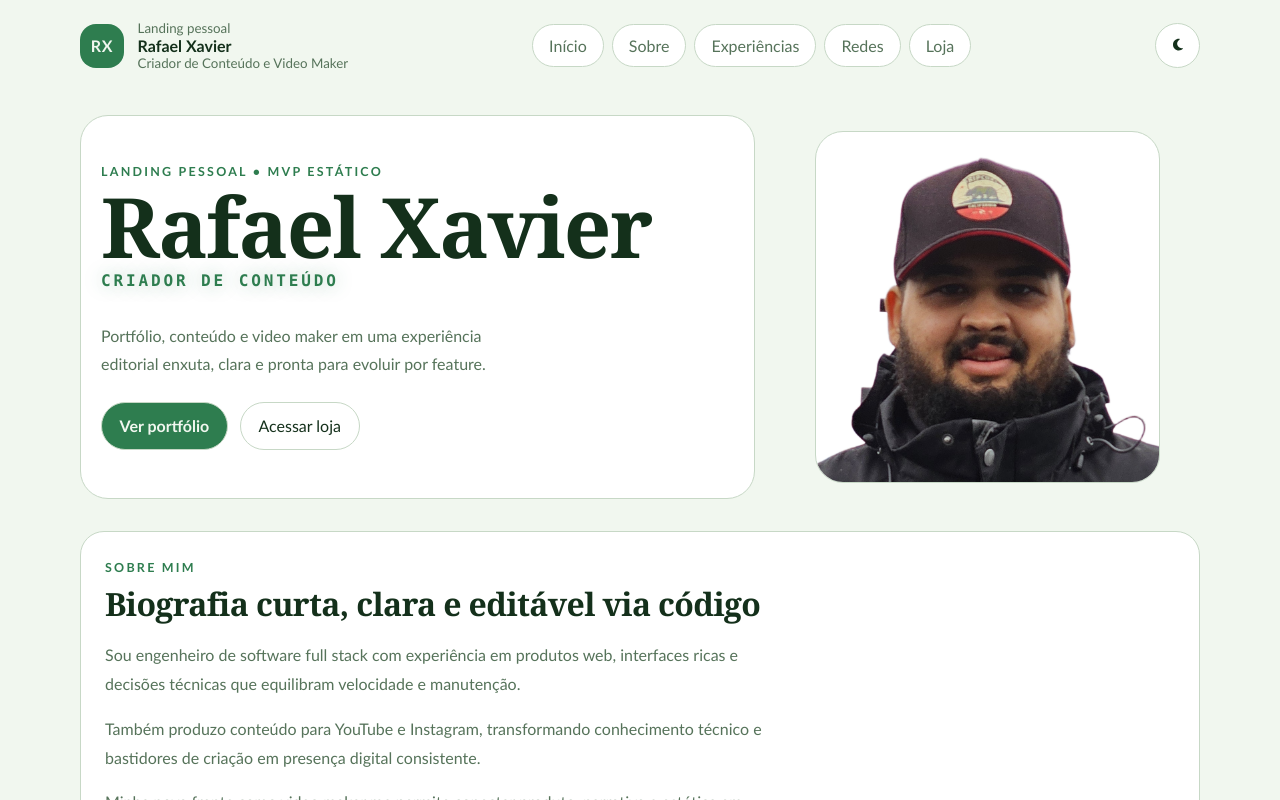
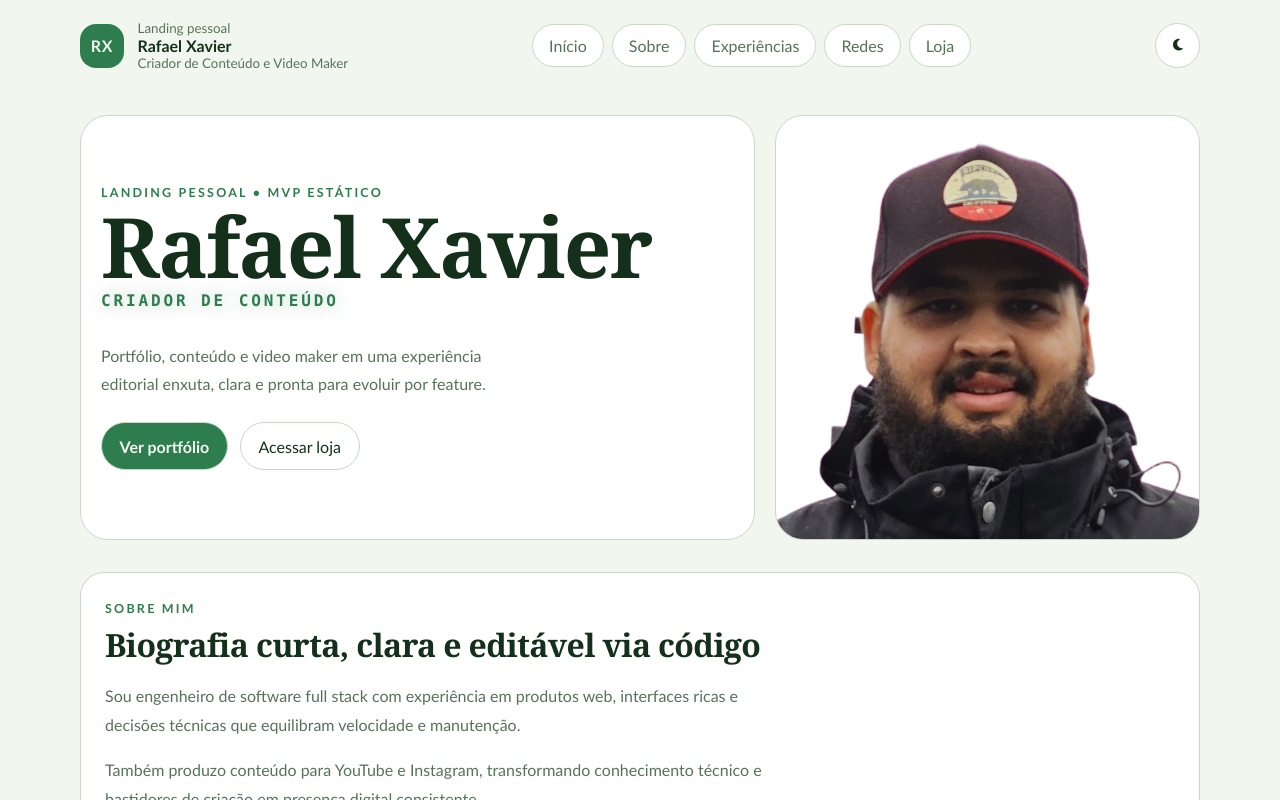
Before and after one commit to rafaasx/xavier, an Angular app in the folder frontend/: page / in a window 1280 px wide. Shown: the top 800 px of the page. Built offline with nearby package versions, Linux system fonts and the light colour scheme.

Commit message:
Ajustado hero image e adicionado efeito fosforo verde

```diff
--- a/frontend/src/app/features/landing/landing-hero.component.scss
+++ b/frontend/src/app/features/landing/landing-hero.component.scss
@@ -15,6 +15,8 @@
   border-radius: 1.75rem;
   background: var(--surface);
   padding: clamp(1.25rem, 2.5vw, 1rem);
+  min-height: 24rem;
+  margin: 0;
 }
 
 .hero__panel {
@@ -27,6 +29,8 @@
   display: grid;
   gap: 0;
   place-items: stretch;
+  align-self: stretch;
+  justify-self: stretch;
   text-align: center;
   padding: 0;
   overflow: hidden;
@@ -36,10 +40,9 @@
   width: 100%;
   height: 100%;
   max-width: none;
-  aspect-ratio: 1 / 1;
   object-fit: cover;
-  object-position: center top;
-  transform: scale(1.2);
+  object-position: center 18%;
+  transform: scale(1.22);
   transform-origin: center center;
 }
 
--- a/frontend/src/styles.scss
+++ b/frontend/src/styles.scss
@@ -31,10 +31,69 @@ html {
 body {
   margin: 0;
   min-height: 100vh;
+  position: relative;
+  isolation: isolate;
+  overflow-x: hidden;
   background: var(--bg);
   color: var(--text);
   font-family: var(--body-font);
   text-rendering: optimizeLegibility;
+}
+
+:root[data-theme='dark'] body::before {
+  content: '';
+  position: fixed;
+  inset: 0;
+  z-index: 0;
+  pointer-events: none;
+  opacity: 0.18;
+  background:
+    radial-gradient(circle at 18% 18%, rgba(127, 214, 139, 0.14), transparent 18%),
+    radial-gradient(circle at 82% 12%, rgba(46, 164, 79, 0.16), transparent 20%),
+    radial-gradient(circle at 50% 80%, rgba(127, 214, 139, 0.08), transparent 24%),
+    repeating-linear-gradient(
+      180deg,
+      rgba(127, 214, 139, 0.025) 0,
+      rgba(127, 214, 139, 0.025) 1px,
+      transparent 1px,
+      transparent 28px
+    ),
+    repeating-linear-gradient(
+      90deg,
+      rgba(127, 214, 139, 0.02) 0,
+      rgba(127, 214, 139, 0.02) 1px,
+      transparent 1px,
+      transparent 34px
+    );
+  background-size: 100% 100%, 100% 100%, 100% 100%, 100% 100%, 100% 100%;
+  mix-blend-mode: screen;
+  filter: blur(1px) saturate(1.15);
+  animation: matrix-drift 36s ease-in-out infinite alternate;
+}
+
+:root[data-theme='dark'] body::after {
+  content: '';
+  position: fixed;
+  inset: 0;
+  z-index: 0;
+  pointer-events: none;
+  opacity: 0.08;
+  background:
+    linear-gradient(180deg, transparent 0%, rgba(127, 214, 139, 0.05) 50%, transparent 100%),
+    repeating-linear-gradient(
+      90deg,
+      transparent 0,
+      transparent 7rem,
+      rgba(127, 214, 139, 0.025) 7rem,
+      rgba(127, 214, 139, 0.025) 7.04rem
+    );
+  mix-blend-mode: screen;
+  animation: matrix-glow 18s ease-in-out infinite;
+}
+
+body > app-root {
+  position: relative;
+  z-index: 1;
 }
 
 *,
@@ -70,3 +129,41 @@ h4 {
   background: var(--accent);
   color: var(--bg);
 }
+
+@keyframes matrix-drift {
+  from {
+    background-position:
+      0 0,
+      0 0,
+      0 0,
+      0 0,
+      0 0;
+  }
+
+  to {
+    background-position:
+      0 0,
+      0 0,
+      0 40px,
+      0 72px,
+      0 96px;
+  }
+}
+
+@keyframes matrix-glow {
+  0%,
+  100% {
+    opacity: 0.06;
+  }
+
+  50% {
+    opacity: 0.12;
+  }
+}
+
+@media (prefers-reduced-motion: reduce) {
+  :root[data-theme='dark'] body::before,
+  :root[data-theme='dark'] body::after {
+    animation: none;
+  }
+}
```
